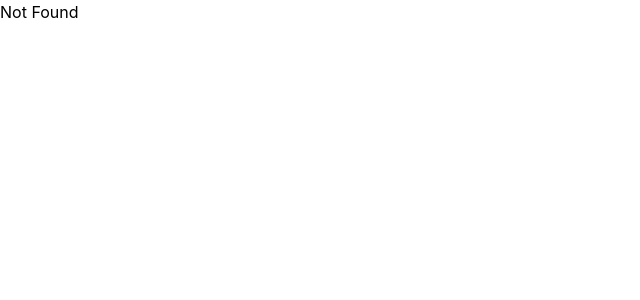
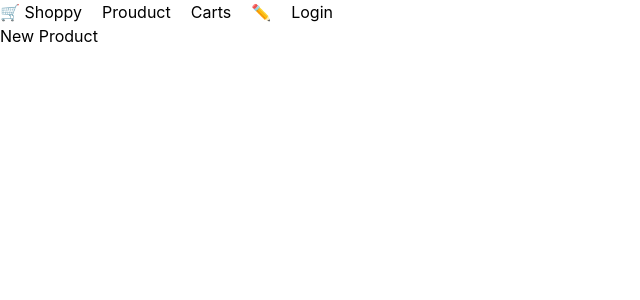
Before and after one commit to SteadySlower/React-clones, a React (Create React App) app: page /shoppy/products/new in a window 1280 px wide. Before the commit this address had no page. Shown: the top 300 px of the page, without its empty margins (0-640 px from the left). Built offline with nearby package versions, Linux system fonts and the light colour scheme.

Commit message:
feature: add pages and routing

```diff
--- a/src/App.js
+++ b/src/App.js
@@ -6,6 +6,10 @@ import WatchVideo from "./youtube-clone/WatchVideo";
 import NotFound from "./NotFound";
 import AppShoppy from "./shoppy-clone/AppShoppy";
 import ShoppyHome from "./shoppy-clone/Home";
+import AllProducts from "./shoppy-clone/AllProducts";
+import NewProduct from "./shoppy-clone/NewProduct";
+import ProductDetail from "./shoppy-clone/ProductDetail";
+import MyCart from "./shoppy-clone/MyCart";
 
 const router = createBrowserRouter([
     {
@@ -25,7 +29,13 @@ const router = createBrowserRouter([
     {
         path: "/shoppy",
         element: <AppShoppy />,
-        children: [{ index: true, element: <ShoppyHome /> }],
+        children: [
+            { index: true, element: <ShoppyHome /> },
+            { path: "products", element: <AllProducts /> },
+            { path: "products/new", element: <NewProduct /> },
+            { path: "products/:id", element: <ProductDetail /> },
+            { path: "carts", element: <MyCart /> },
+        ],
     },
 ]);
 
--- /dev/null
+++ b/src/shoppy-clone/AllProducts.jsx
@@ -0,0 +1,11 @@
+import React from 'react';
+
+function AllProducts(props) {
+    return (
+        <div>
+            All Product
+        </div>
+    );
+}
+
+export default AllProducts;
--- a/src/shoppy-clone/AppShoppy.jsx
+++ b/src/shoppy-clone/AppShoppy.jsx
@@ -1,10 +1,11 @@
 import React from "react";
 import { Outlet } from "react-router-dom";
+import Header from "./components/Header";
 
 function AppShoppy() {
     return (
         <div id="AppShoppy">
-            Shoppy Header
+            <Header />
             <Outlet />
         </div>
     );
--- /dev/null
+++ b/src/shoppy-clone/MyCart.jsx
@@ -0,0 +1,11 @@
+import React from 'react';
+
+function MyCart(props) {
+    return (
+        <div>
+            My Cart
+        </div>
+    );
+}
+
+export default MyCart;
--- /dev/null
+++ b/src/shoppy-clone/NewProduct.jsx
@@ -0,0 +1,11 @@
+import React from 'react';
+
+function NewProduct(props) {
+    return (
+        <div>
+            New Product
+        </div>
+    );
+}
+
+export default NewProduct;
--- /dev/null
+++ b/src/shoppy-clone/ProductDetail.jsx
@@ -0,0 +1,11 @@
+import React from 'react';
+
+function ProductDetail(props) {
+    return (
+        <div>
+            Product Detail
+        </div>
+    );
+}
+
+export default ProductDetail;
--- /dev/null
+++ b/src/shoppy-clone/components/Header.jsx
@@ -0,0 +1,18 @@
+import React from "react";
+import { useNavigate } from "react-router-dom";
+
+function Header() {
+    const navigate = useNavigate();
+
+    return (
+        <div className="flex gap-5">
+            <p onClick={() => navigate(`/shoppy`)}>🛒 Shoppy</p>
+            <p onClick={() => navigate(`/shoppy/products`)}>Prouduct</p>
+            <p onClick={() => navigate(`/shoppy/carts`)}>Carts</p>
+            <p onClick={() => navigate(`/shoppy/products/new`)}>✏️</p>
+            <p>Login</p>
+        </div>
+    );
+}
+
+export default Header;
```
